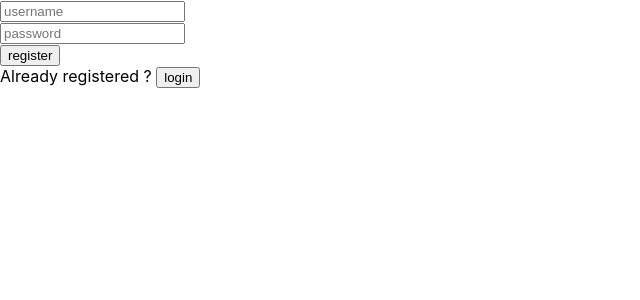
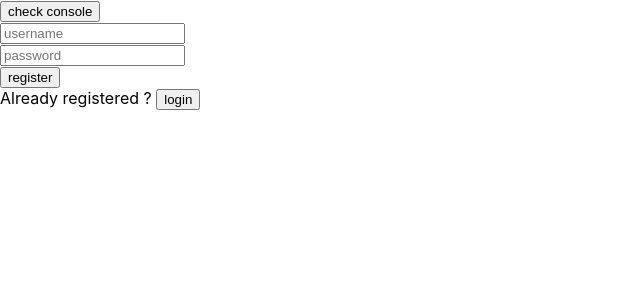
Before and after one commit to TechIdiots/next-chat, a Next.js app: page /login in a window 1280 px wide. Shown: the top 300 px of the page, without its empty margins (0-640 px from the left). Built offline with nearby package versions, Linux system fonts and the light colour scheme.

Commit message:
Update login.js

```diff
--- a/pages/login.js
+++ b/pages/login.js
@@ -98,6 +98,10 @@ const Login = (props) => {
             newUser: !state.newUser,
         }))
     }
+
+    const ckeckApiConnection = () => {
+        axios.get('https://codestrixs-api.netlify.app/.netlify/functions/api/').then((response)=>{console.log(response)})
+    }
     const fetchDetails = (e) => {
         e.preventDefault();
         if(state.email.length && state.password.length) {
@@ -150,6 +154,7 @@ const Login = (props) => {
     }
   return (
     <div>
+        <button onClick={ckeckApiConnection}>check console</button>
         { state.newUser ?
             <div>
                 <div>
```
